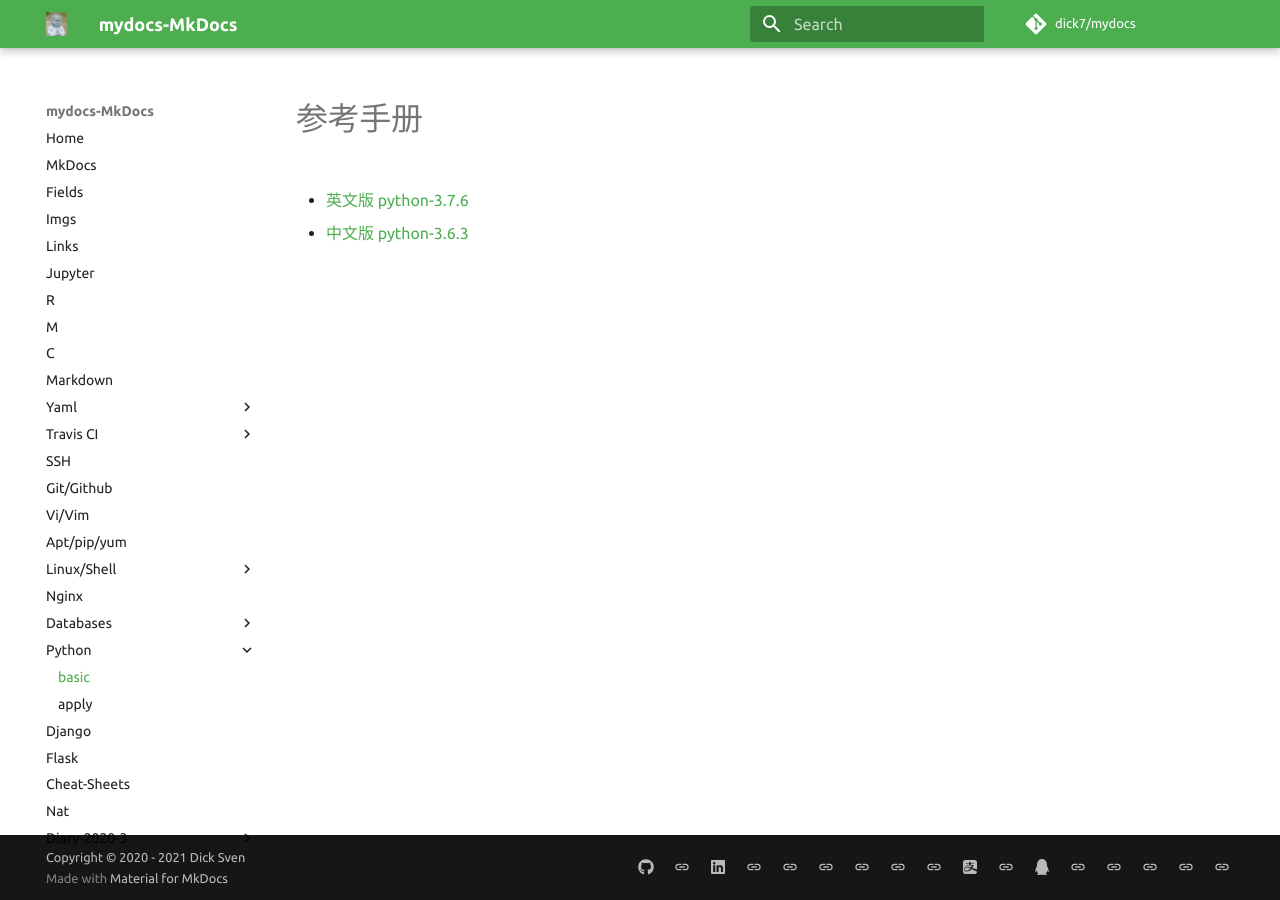
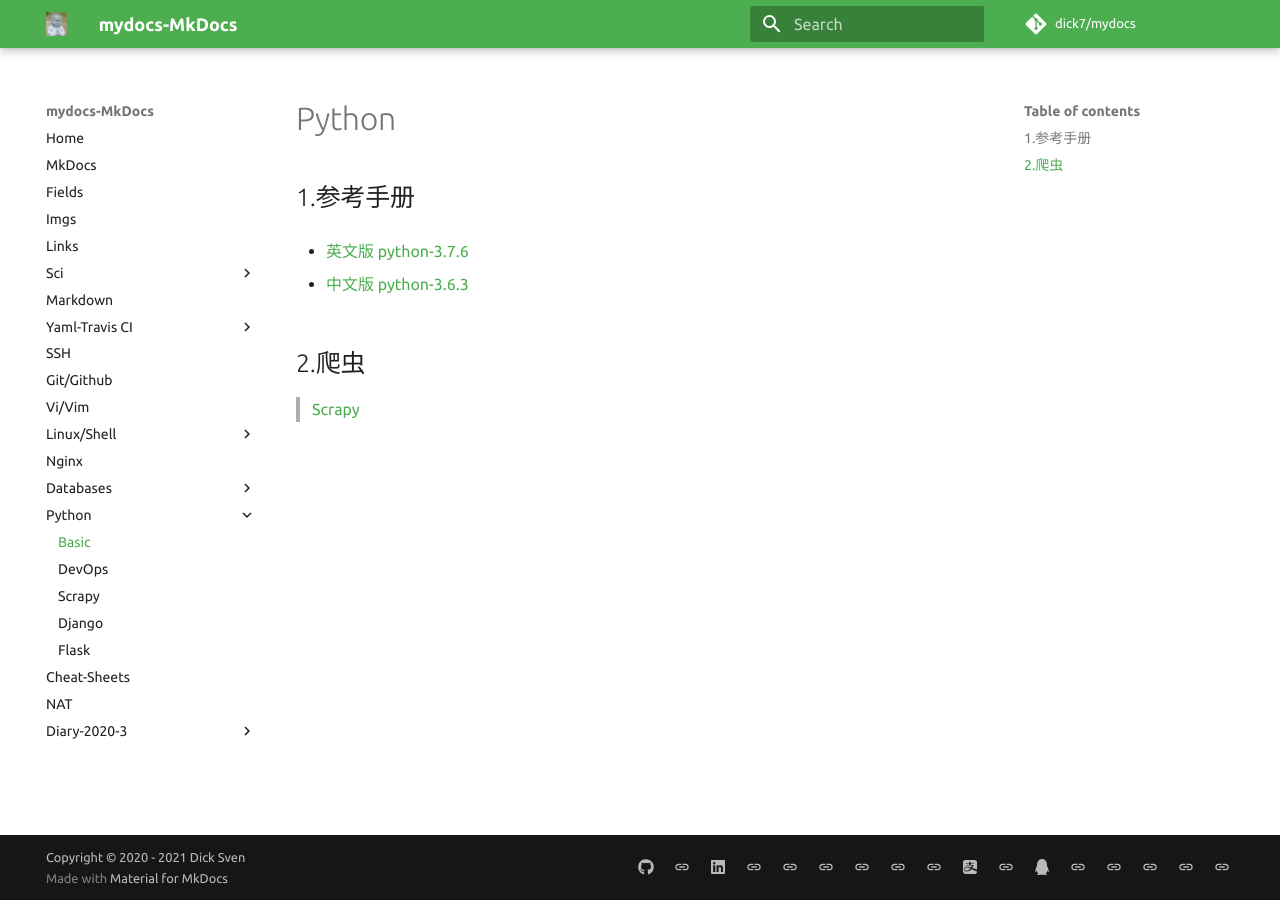
Before and after one commit to dick7/mydocs, an MkDocs documentation site: the page built from docs/python.md, in a window 1280 px wide. Built offline with MkDocs 1.6.1 and Material for MkDocs 9.7.7, drawn with Linux system fonts in a browser that asks for light colours; some web fonts are replaced; comment, search, counter and statistics services are not loaded.

Commit message:
add F,latex,scrapy

```diff
--- a/docs/python.md
+++ b/docs/python.md
@@ -1,5 +1,11 @@
-# 参考手册
+# Python
+
+## 1.参考手册
 
 - [英文版 python-3.7.6](https://docs.python.org/3.7/tutorial/index.html)
 
 - [中文版 python-3.6.3](https://www.runoob.com/manual/pythontutorial3/docs/html/)
+
+## 2.爬虫
+
+> [Scrapy](https://scrapy-chs.readthedocs.io/zh_CN/latest/index.html)
--- a/mkdocs.yml
+++ b/mkdocs.yml
@@ -6,22 +6,24 @@
     - Fields: fields.md
     - Imgs: imgs.md
     - Links: links.md
-    - Jupyter: jupyter.md
-    - R: R.md
-    - M: M.md
-    - C: c.md
+    - Sci:
+      - Jupyter: jupyter.md
+      - M: M.md
+      - R: R.md
+      - C: c.md
+      - F: F.md
+      - Latex: latex.md
     - Markdown: markdown.md
-    - Yaml:
+    - Yaml-Travis CI:
       - mydocs yaml: mydocs-yaml.md
       - yaml intro: yaml.md
-    - Travis CI:
       - Intro: travis.md
       - Use: travis-1.md
     - SSH: ssh.md
     - Git/Github: git.md
     - Vi/Vim: vim.md
-    - Apt/pip/yum: apt.md
     - Linux/Shell:
+      - Apt/pip/yum: apt.md
       - linux commands: linux-cmds.md
       - linux shell: linux-shell.md
     - Nginx: nginx.md
@@ -29,12 +31,13 @@
       - MySQL: dbs/mysql.md
       - Mongo: dbs/mongo.md
     - Python:
-      - basic: python.md
-      - apply: bt.md
-    - Django: django.md
-    - Flask: flask.md
+      - Basic: python.md
+      - DevOps: bt.md
+      - Scrapy: scrapy.md
+      - Django: django.md
+      - Flask: flask.md
     - Cheat-Sheets: cheat-sheets.md
-    - Nat: frp.md
+    - NAT: frp.md
     - Diary-2020-3:
         - Test: diaries/0.md
         - First day: diaries/20200303.md
```
Also changed, not shown: docs/F.md (added, +5 -0 lines), docs/latex.md (added, +1 -0 lines), docs/scrapy.md (added, +3 -0 lines).
